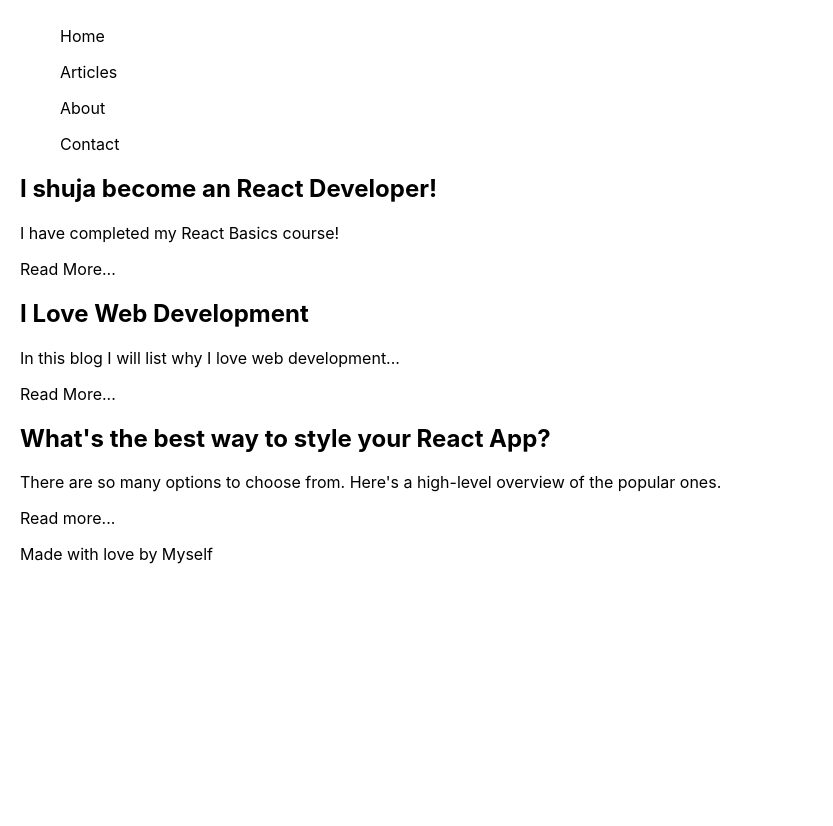
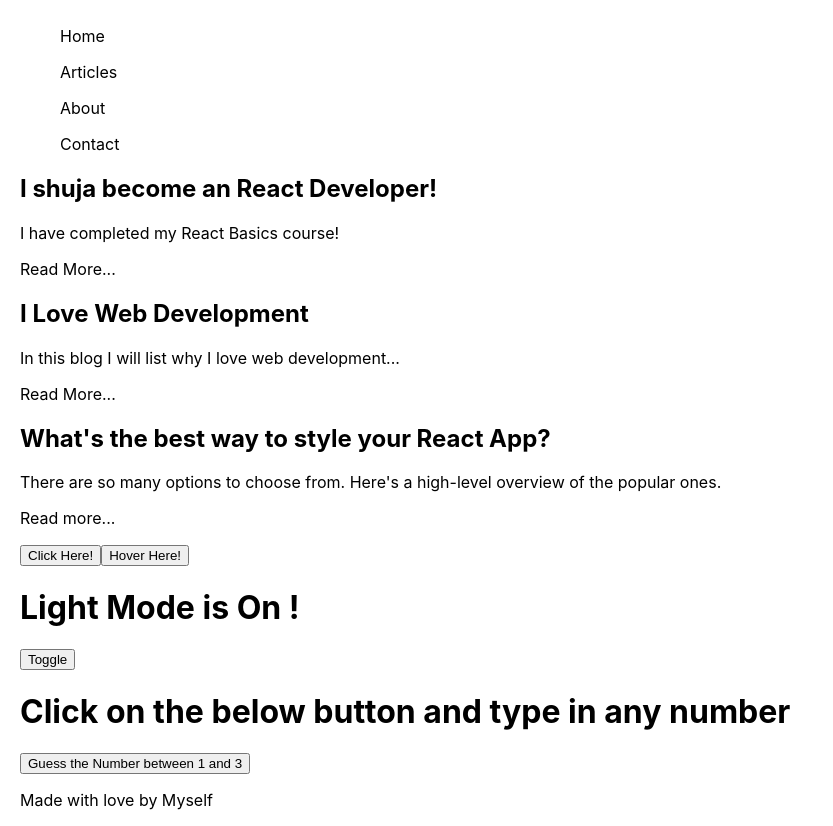
Before and after one commit to ShujaShah/React-cs, a React (Create React App) app: page / in a window 1280 px wide. Shown: the whole page, without its empty margins (0-833 px from the left). Before the commit the page ends 800 px from the top, so only its background shows below. Built offline with nearby package versions, Linux system fonts and the light colour scheme.

Commit message:
handling events

```diff
--- a/src/App.js
+++ b/src/App.js
@@ -5,6 +5,9 @@
 import Intro1 from "./components/Intro1";
 import Intro2 from "./components/Intro2";
 import Intro3 from "./components/Intro3";
+import Button from "./components/button";
+import ModeToggler from "./components/ModeToggler";
+import NumberGuesser from "./components/NumberGuesser";
 
 function App() {
   return (
@@ -12,16 +15,25 @@
       <div class="header">
         <Navbar />
       </div>
-      <div class="header">
-        <Intro1 name="shuja"/>
+      <div className="header">
+        <Intro1 name="shuja" />
       </div>
-      <div class="header">
-        <Intro2  course="Web Development"/>
+      <div className="header">
+        <Intro2 course="Web Development" />
       </div>
-      <div class="header">
-        <Intro3 app = "React App"/>
+      <div className="header">
+        <Intro3 app="React App" />
       </div>
-      <div class="footer">
+      <div className="header">
+        <Button />
+      </div>
+      <div className="header">
+        <ModeToggler />
+      </div>
+      <div className="header">
+        <NumberGuesser />
+      </div>
+      <div className="footer">
         <Footer />
       </div>
     </div>
--- /dev/null
+++ b/src/components/ModeToggler.js
@@ -0,0 +1,24 @@
+function ModeToggler() {
+  let darkModeOn = false;
+  const darkMode = <h1>Dark Mode is On !</h1>;
+  const lightMode = <h1>Light Mode is On !</h1>;
+
+  function handleClick() {
+    darkModeOn = !darkModeOn;
+
+    if (darkModeOn == true) {
+      console.log("Dark Mode is ON");
+    } else {
+      console.log("Light Mode is ON");
+    }
+  }
+
+  return (
+    <div>
+      {darkModeOn ? darkMode : lightMode}
+      <button onClick={handleClick}> Toggle </button>
+    </div>
+  );
+}
+
+export default ModeToggler;
--- /dev/null
+++ b/src/components/NumberGuesser.js
@@ -0,0 +1,16 @@
+function NumberGuesser() {
+  function handleClick() {
+    let randomNum = Math.floor(Math.random() * 3) + 1;
+    console.log(randomNum);
+    let userInput = prompt("Type a number");
+    alert(`computer Guessed Number : ${randomNum}, Your Guess: ${userInput}`);
+  }
+  return (
+    <div>
+      <h1>Click on the below button and type in any number</h1>
+      <button onClick={handleClick}>Guess the Number between 1 and 3</button>
+    </div>
+  );
+}
+
+export default NumberGuesser;
--- /dev/null
+++ b/src/components/button.js
@@ -0,0 +1,18 @@
+function btn(){
+
+    const clickHandler = () =>{
+        console.log("Clicked!");
+    }
+
+    const handleMouseOver = () =>{
+        console.log('Hovered!');
+    }
+    return(
+        <div>
+        <button onClick={clickHandler}>Click Here!</button>
+        <button onMouseOver={handleMouseOver}>Hover Here!</button>
+        </div>
+    );
+}
+
+export default btn;
```
